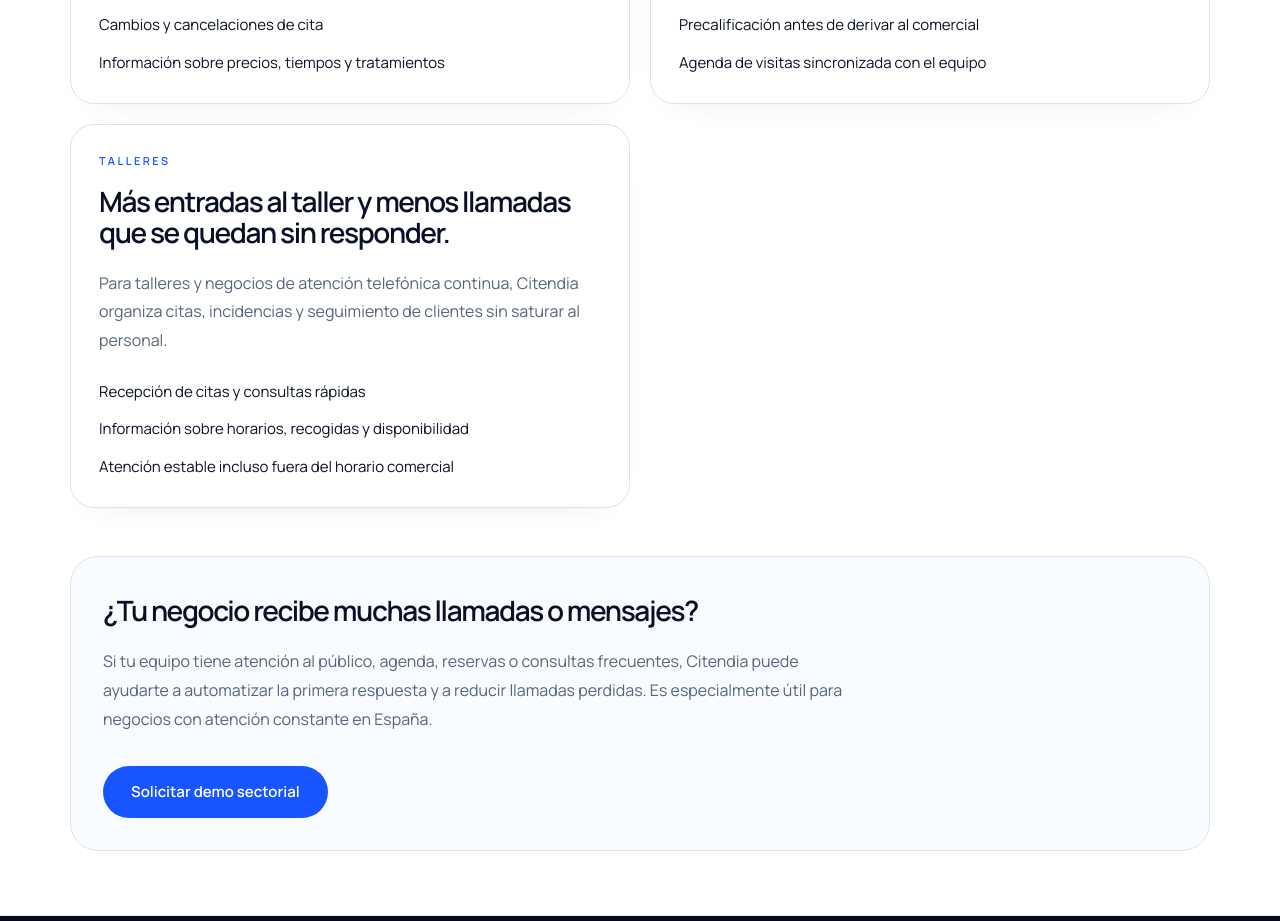
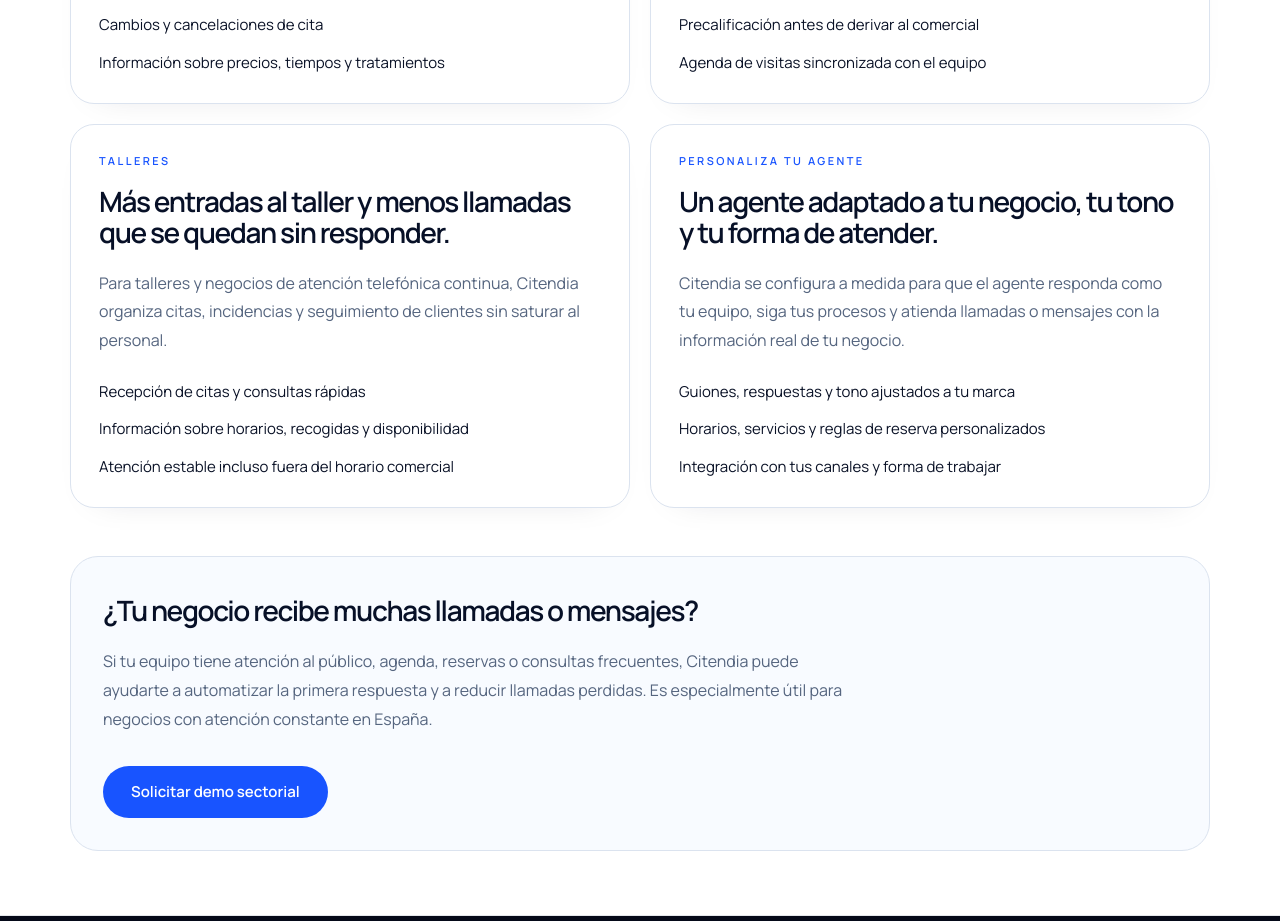
Before and after one commit to GalekWorld/citendia, a Next.js app: page /casos-de-uso in a window 1280 px wide. Shown: the part 1220-2141 px from the top of the page. Built offline with nearby package versions, Linux system fonts and the light colour scheme.

Commit message:
Add customizable agent use case tab

```diff
--- a/components/public/content.ts
+++ b/components/public/content.ts
@@ -57,6 +57,18 @@
       "Recepción de citas y consultas rápidas",
       "Información sobre horarios, recogidas y disponibilidad",
       "Atención estable incluso fuera del horario comercial"
+    ]
+  },
+  {
+    key: "personalizacion",
+    label: "Personaliza tu agente",
+    title: "Un agente adaptado a tu negocio, tu tono y tu forma de atender.",
+    description:
+      "Citendia se configura a medida para que el agente responda como tu equipo, siga tus procesos y atienda llamadas o mensajes con la información real de tu negocio.",
+    bullets: [
+      "Guiones, respuestas y tono ajustados a tu marca",
+      "Horarios, servicios y reglas de reserva personalizados",
+      "Integración con tus canales y forma de trabajar"
     ]
   }
 ] as const;
```
